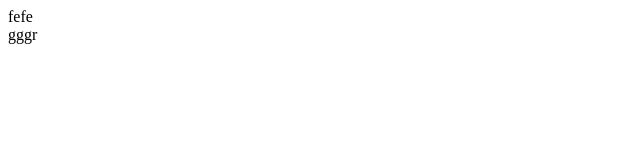
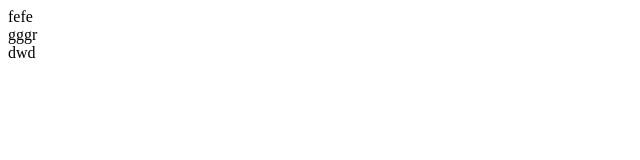
Before and after one commit to GlebTolstukhin/rrreee, a plain HTML site: page index.html in a window 1280 px wide. Shown: the full height of the page, 0-640 px from the left. Drawn offline with Linux system fonts and the light colour scheme.

Commit message:
second commit

```diff
--- a/index.html
+++ b/index.html
@@ -8,5 +8,6 @@
 <body>
     fefe
     <div>gggr</div>
+    dwd
 </body>
 </html>
```
